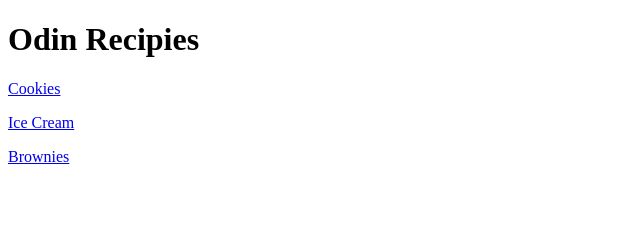
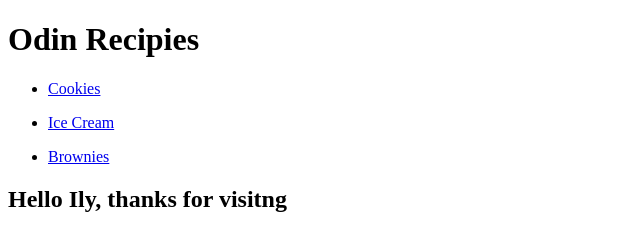
Before and after one commit to warrenklug21/odin-recipes, a plain HTML site: page index.html in a window 1280 px wide. Shown: the whole page, without its empty margins (0-640 px from the left). Drawn offline with Linux system fonts and the light colour scheme.

Commit message:
Added message to Willy and reformatted recipes on index to list

```diff
--- a/index.html
+++ b/index.html
@@ -2,13 +2,18 @@
 <html lang = "en">
     <head>
         <meta charset="UTF-8">
-        <title>Website title here</title>
+        <title>First Webpage</title>
     </head>
 
     <body>
         <h1>Odin Recipies</h1>
-               <a href="recipes/cookies.html">Cookies</a>
-             <p> <a href="recipes/icecream.html">Ice Cream</a> </p>
-             <p> <a href="recipes/brownies.html">Brownies</a> </p>
+        <ul>
+            <li><a href="recipes/cookies.html">Cookies</a></li>
+            <li><p> <a href="recipes/icecream.html">Ice Cream</a> </p> </li>
+            <li><a href="recipes/brownies.html">Brownies</a> </li>
+        </ul>
+
+        <h2>Hello Ily, thanks for visitng</h2>
+
     </body>
 </html>
```
